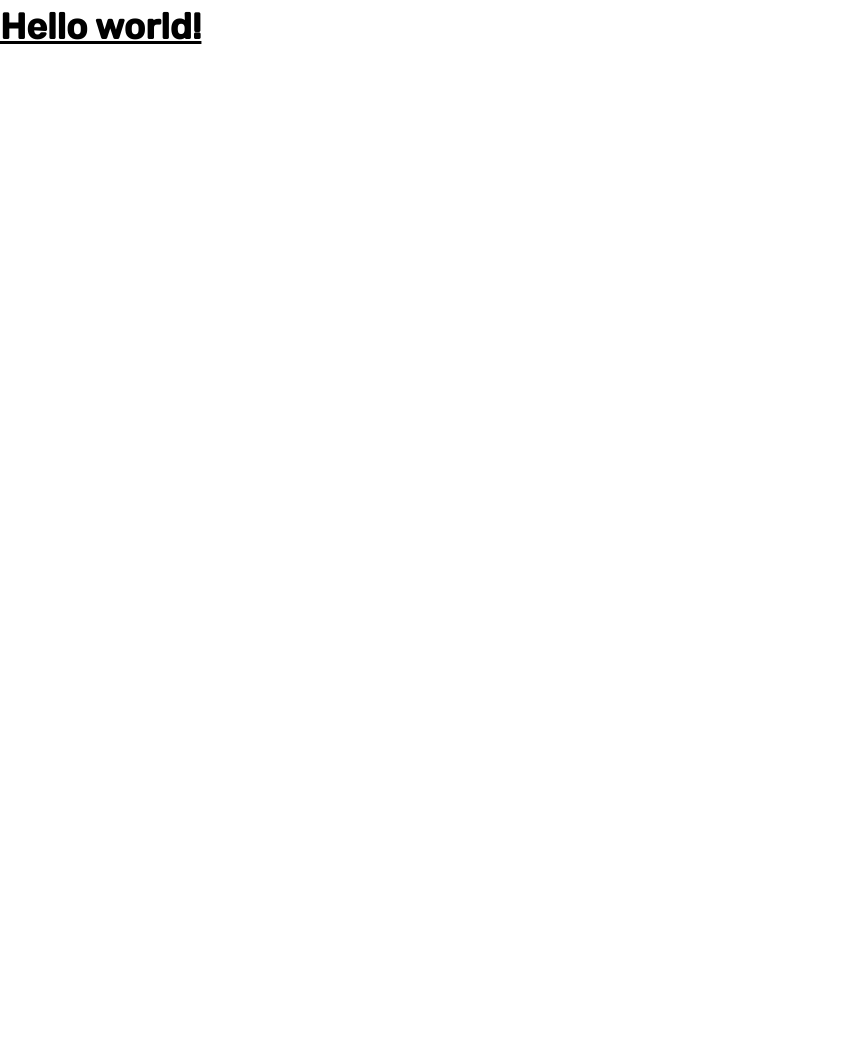
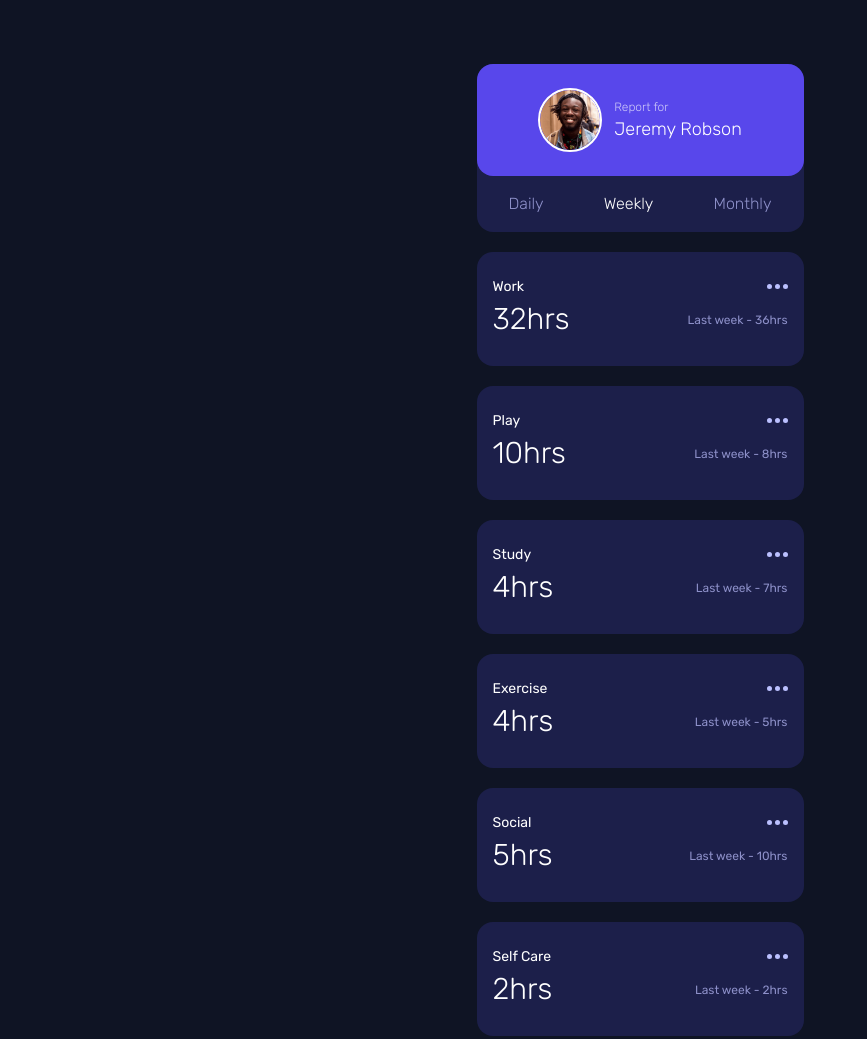
Before and after one commit to kldupless/frontendmentor-testimonialgrid, a website: page time-tracking-dashboard/index.html in a window 1280 px wide. Shown: the whole page, without its empty margins (0-867 px from the left). Before the commit the page ends 800 px from the top, so only its background shows below. Drawn offline with Linux system fonts and the light colour scheme.

Commit message:
Create page layout Create script to fetch local JSON Create event listener on nav links to change class when clicked

```diff
--- /dev/null
+++ b/time-tracking-dashboard/data.json
@@ -0,0 +1,116 @@
+[
+  {
+    "title": "Work",
+    "color": "bg-orange",
+    "icon": "images/icon-work.svg",
+    "timeframes": {
+      "daily": {
+        "current": 5,
+        "previous": 7
+      },
+      "weekly": {
+        "current": 32,
+        "previous": 36
+      },
+      "monthly": {
+        "current": 103,
+        "previous": 128
+      }
+    }
+  },
+  {
+    "title": "Play",
+    "color": "bg-cyan",
+    "icon": "images/icon-play.svg",
+    "timeframes": {
+      "daily": {
+        "current": 1,
+        "previous": 2
+      },
+      "weekly": {
+        "current": 10,
+        "previous": 8
+      },
+      "monthly": {
+        "current": 23,
+        "previous": 29
+      }
+    }
+  },
+  {
+    "title": "Study",
+    "color": "bg-red",
+    "icon": "images/icon-study.svg",
+    "timeframes": {
+      "daily": {
+        "current": 0,
+        "previous": 1
+      },
+      "weekly": {
+        "current": 4,
+        "previous": 7
+      },
+      "monthly": {
+        "current": 13,
+        "previous": 19
+      }
+    }
+  },
+  {
+    "title": "Exercise",
+    "color": "bg-green",
+    "icon": "images/icon-exercise.svg",
+    "timeframes": {
+      "daily": {
+        "current": 1,
+        "previous": 1
+      },
+      "weekly": {
+        "current": 4,
+        "previous": 5
+      },
+      "monthly": {
+        "current": 11,
+        "previous": 18
+      }
+    }
+  },
+  {
+    "title": "Social",
+    "color": "bg-violet",
+    "icon": "images/icon-social.svg",
+    "timeframes": {
+      "daily": {
+        "current": 1,
+        "previous": 3
+      },
+      "weekly": {
+        "current": 5,
+        "previous": 10
+      },
+      "monthly": {
+        "current": 21,
+        "previous": 23
+      }
+    }
+  },
+  {
+    "title": "Self Care",
+    "color": "bg-yellow",
+    "icon": "images/icon-self-care.svg",
+    "timeframes": {
+      "daily": {
+        "current": 0,
+        "previous": 1
+      },
+      "weekly": {
+        "current": 2,
+        "previous": 2
+      },
+      "monthly": {
+        "current": 7,
+        "previous": 11
+      }
+    }
+  }
+]
--- a/time-tracking-dashboard/index.html
+++ b/time-tracking-dashboard/index.html
@@ -5,9 +5,29 @@
   <meta name="viewport" content="width=device-width, initial-scale=1.0">
   <link href="dist/output.css" rel="stylesheet">
 </head>
-<body>
-  <h1 class="text-3xl font-bold underline">
-    Hello world!
-  </h1>
+<body class="bg-black text-white">
+    <main class="container mx-auto px-6 py-16 grid grid-cols-1 gap-y-5">
+        <header class="font-light bg-darkblue rounded-2xl">
+            <section class="flex flex-row items-center justify-center gap-x-3 py-6 bg-blue rounded-2xl">
+                <figure>
+                    <img src="images/image-jeremy.png" alt="Headshot of Jeremy Robson" class="rounded-full border-white border-2 h-16"/>
+                </figure>
+                <article>
+                    <h2 class="text-xs text-white/70">Report for</h2>
+                    <h1 class="text-base">Jeremy Robson</h1>
+                </article>
+            </section>
+            <nav class=" py-4 px-8">
+                <ul class="flex flex-row justify-between items-center text-lightblue/70" id="nav">
+                    <li id="1">Daily</li>
+                    <li id="2" class="text-white">Weekly</li>
+                    <li id="3">Monthly</li>
+                </ul>
+            </nav>
+        </header>
+        <section id="time-report" class="grid grid-cols-1 gap-y-5">
+        </section>
+    </main>
+<script src="index.js"></script>
 </body>
 </html>
--- /dev/null
+++ b/time-tracking-dashboard/index.js
@@ -0,0 +1,34 @@
+const nav = document.getElementById('nav').addEventListener('click', (e) => {
+    if (e.target && e.target.nodeName === 'LI') {
+        let elements = document.getElementById('nav').children;
+        for (let i = 0; i < elements.length; ++i) {
+            elements[i].classList.remove('text-white');
+        }
+        e.target.classList.add('text-white');
+    }
+}, true);
+
+
+fetch('./data.json')
+    .then(response => {
+        return response.json()
+    }).then(json => {
+        let entries = json
+        entries.forEach(entry => {
+            const entryCard = document.createElement('article')
+            entryCard.className = 'time-card'
+            entryCard.innerHTML = `
+            <div>
+                <h3 class="text-sm">${entry.title}</h3>
+                <img src="images/icon-ellipsis.svg" alt="More"/>
+            </div>
+            <div id="time-detail">
+            <h2 class="font-light text-2xl">${entry.timeframes.weekly.current}hrs</h2>
+            <p class="text-lightblue/70 text-xs">Last week - ${entry.timeframes.weekly.previous}hrs</p>
+            </div>
+            `
+            document.getElementById('time-report').appendChild(entryCard)
+        })
+    }).catch(err => {
+        console.log('errors: ' + err.message)
+    })
--- a/time-tracking-dashboard/input.css
+++ b/time-tracking-dashboard/input.css
@@ -2,3 +2,11 @@
 @tailwind base;
 @tailwind components;
 @tailwind utilities;
+
+.time-card{
+    @apply flex flex-col bg-darkblue rounded-2xl px-4 py-6;
+}
+
+.time-card > div {
+    @apply flex flex-row justify-between items-center;
+}
--- a/time-tracking-dashboard/tailwind.config.js
+++ b/time-tracking-dashboard/tailwind.config.js
@@ -27,6 +27,7 @@ module.exports = {
       violet: 'hsl(264, 64%, 52%)',
       yellow: 'hsl(43, 84%, 65%)',
       black: 'hsl(226, 43%, 10%)',
+      white: 'hsl(0,0%,100%)',
       darkblue: 'hsl(235, 46%, 20%)',
       softblue: 'hsl(235, 45%, 61%)',
       lightblue: 'hsl(236, 100%, 87%)',
```
Also changed, not shown: time-tracking-dashboard/dist/output.css, time-tracking-dashboard/images/favicon-32x32.png (added), time-tracking-dashboard/images/icon-ellipsis.svg (added), time-tracking-dashboard/images/icon-exercise.svg (added), time-tracking-dashboard/images/icon-play.svg (added), time-tracking-dashboard/images/icon-self-care.svg (added), time-tracking-dashboard/images/icon-social.svg (added), time-tracking-dashboard/images/icon-study.svg (added), time-tracking-dashboard/images/icon-work.svg (added), time-tracking-dashboard/images/image-jeremy.png (added).
